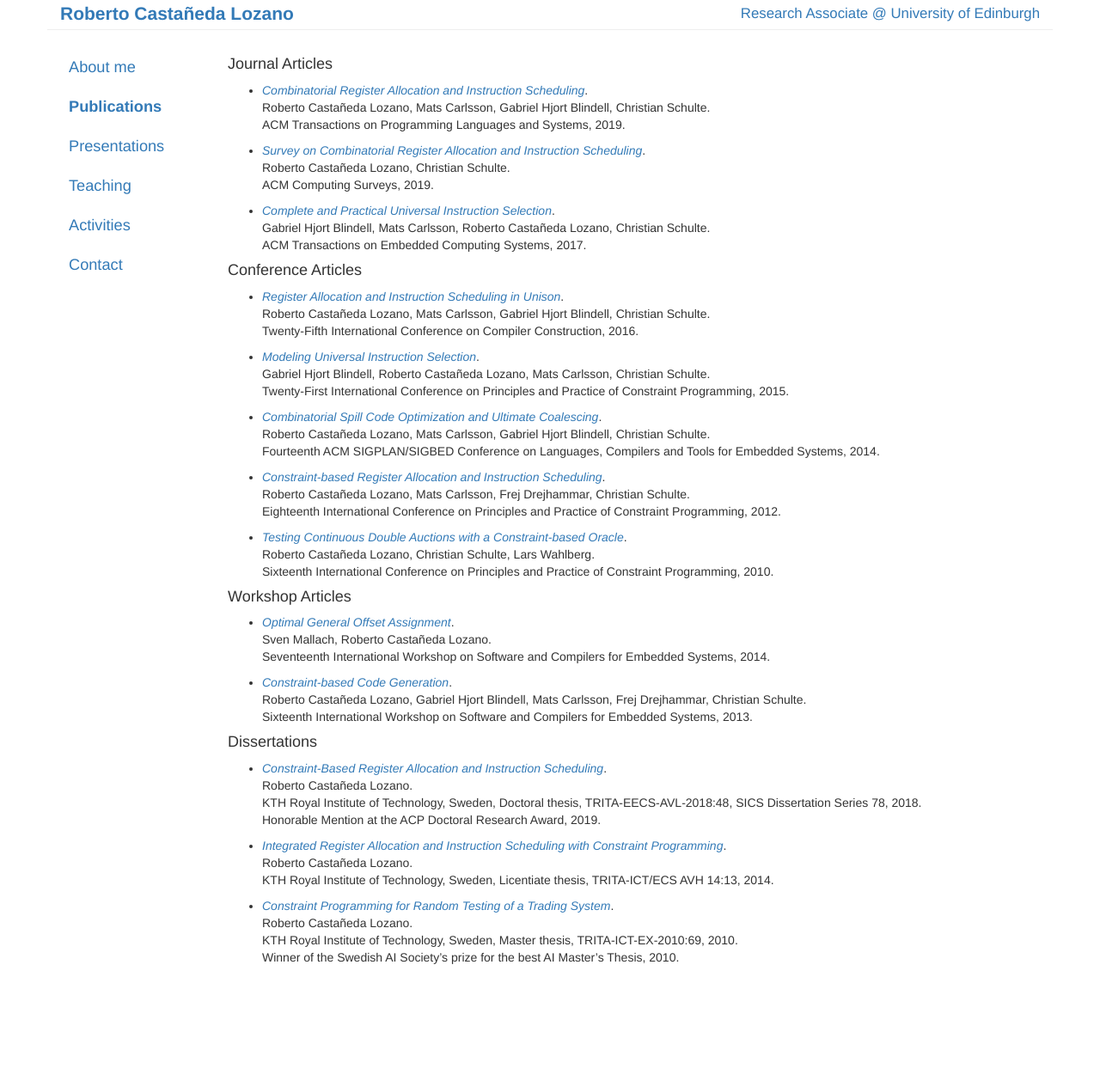
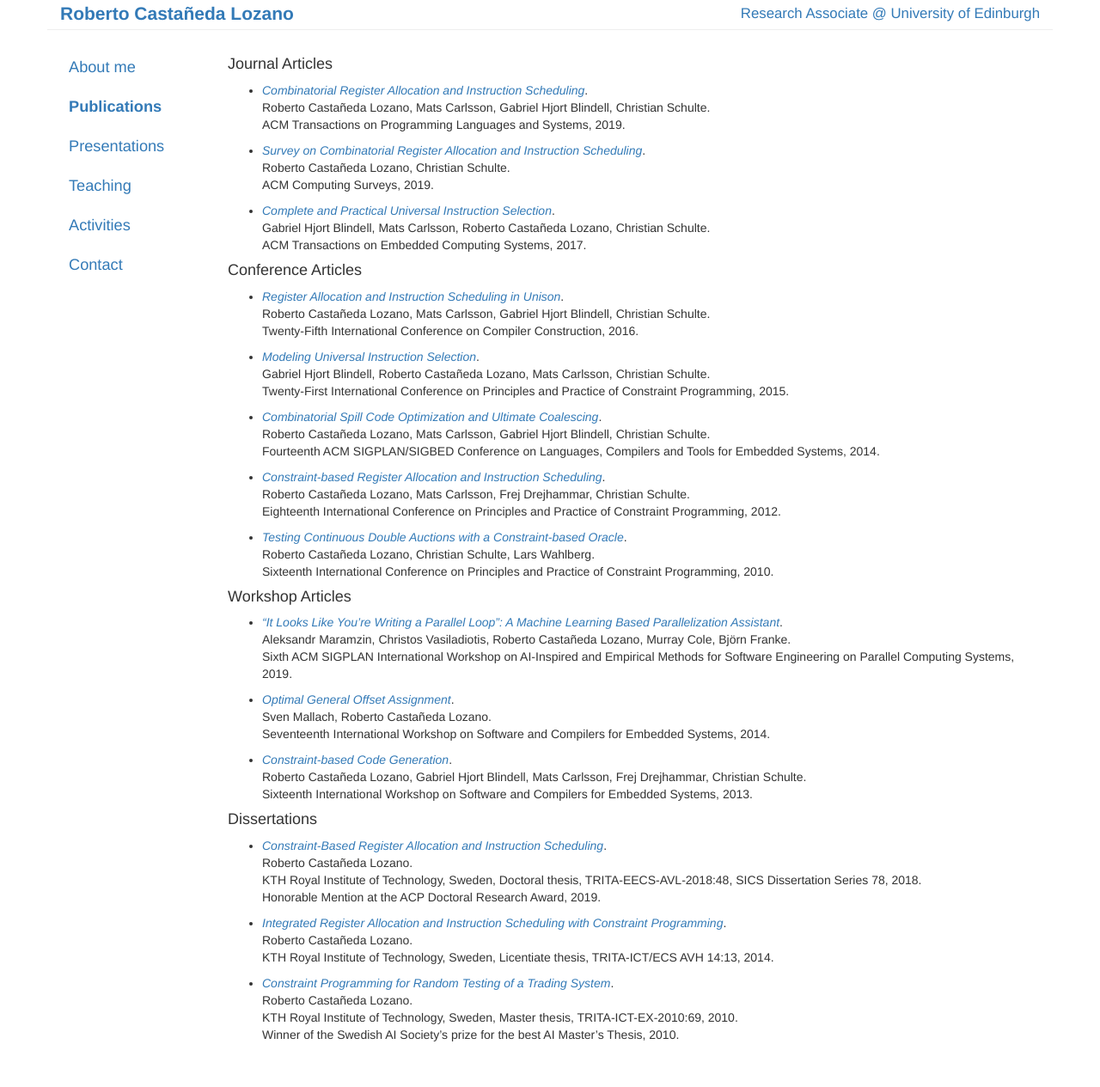
Before and after one commit to robcasloz/robcasloz.github.io, a Jekyll site: the page built from _posts/2010-12-01-publications.md, in a window 1280 px wide. Shown: the whole page at 86% size. Built offline with Jekyll 4.4.1, drawn with Linux system fonts in a browser that asks for light colours; before the commit the page ends 1175 px from its top, so only the background shows below that.

Commit message:
Add latest paper

```diff
--- a/_posts/2010-12-01-publications.md
+++ b/_posts/2010-12-01-publications.md
@@ -41,6 +41,10 @@ title: "Publications"
 
 #### Workshop Articles
 
+- [*"It Looks Like You're Writing a Parallel Loop": A Machine Learning Based Parallelization Assistant*](/publications/MaramzinVasiladiotisEa_AISEPS_2019.pdf).<br />
+  Aleksandr Maramzin, Christos Vasiladiotis, Roberto Castañeda Lozano, Murray Cole, Björn Franke.<br />
+  Sixth ACM SIGPLAN International Workshop on AI-Inspired and Empirical Methods for Software Engineering on Parallel Computing Systems, 2019.
+
 - [*Optimal General Offset Assignment*](/publications/MallachCastaneda_SCOPES_2014.pdf).<br />
   Sven Mallach, Roberto Castañeda Lozano.<br />
   Seventeenth International Workshop on Software and Compilers for Embedded Systems, 2014.
```
Also changed, not shown: 1 other file.
